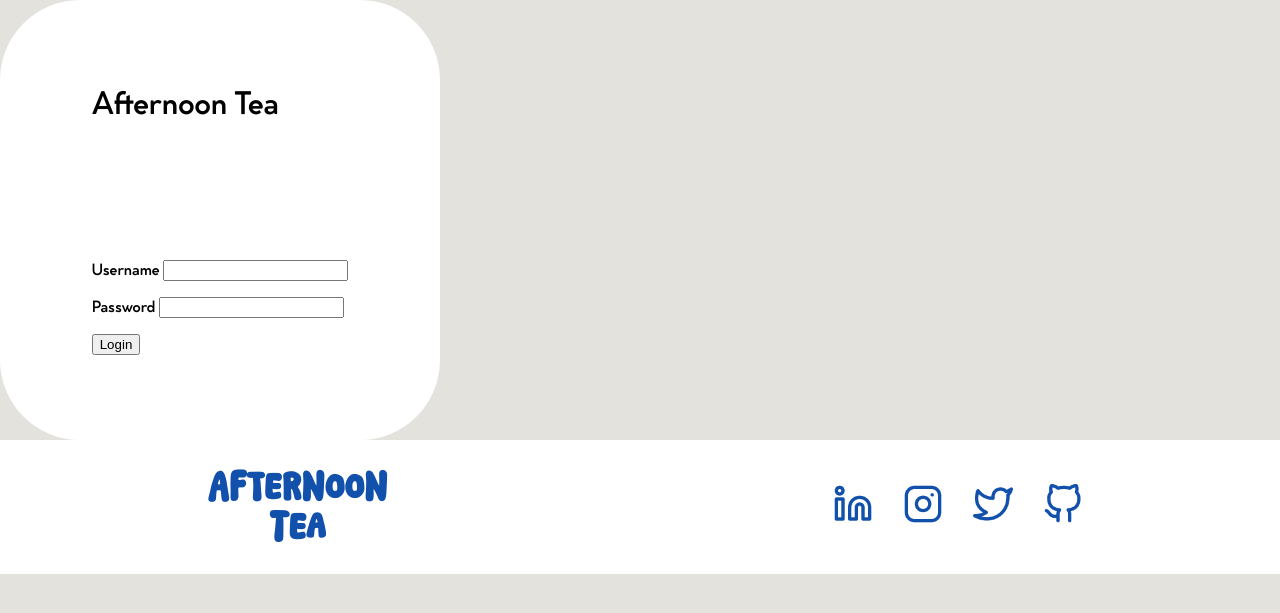
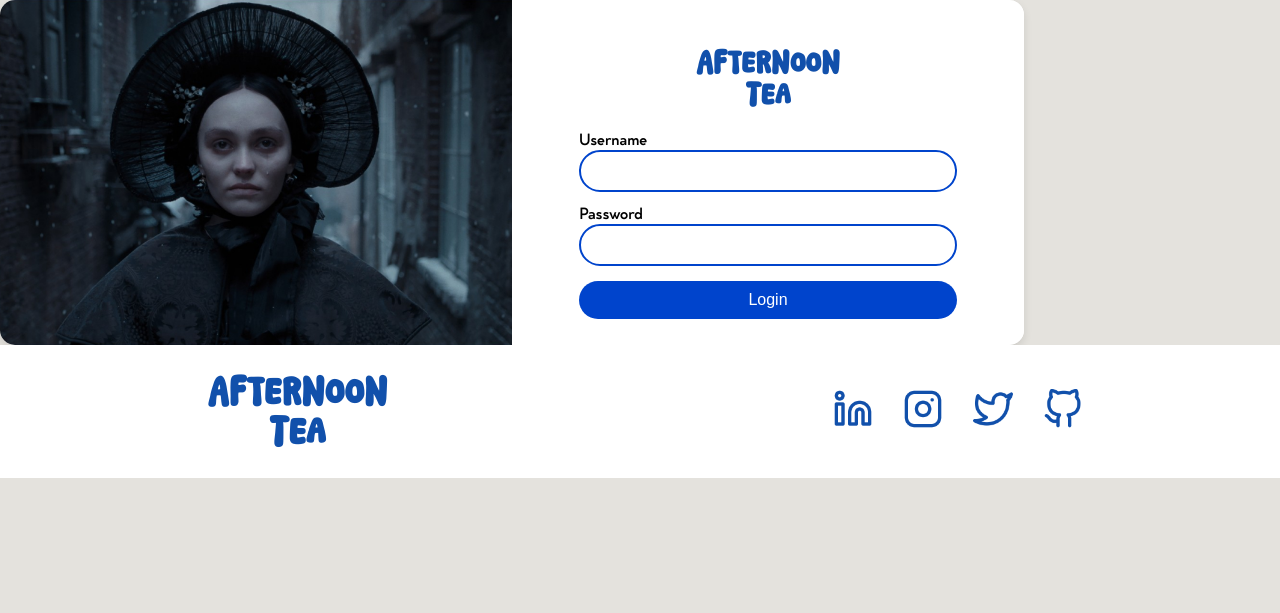
Before and after one commit to jwnaina/personalblog, a PHP site: page /loginpage/login.php in a window 1280 px wide. Shown: the part 86-699 px from the top of the page. Run offline with PHP 8.4, Linux system fonts and the light colour scheme.

Commit message:
login image

```diff
--- a/src/loginpage/login.php
+++ b/src/loginpage/login.php
@@ -50,21 +50,21 @@
    </head>
    <body>
       <?php include('../global/nav.html'); ?>
-      <div class="containermain">
+
+      <div class="container">
+         <div class="image-section">
+            <img src="../assets/images/banner-image.png" alt="Banner Image">
+         </div>
          <div class="login-panel">
             <h1>Afternoon Tea</h1>
             <form action="" method="POST">
-               <p>
                   <label>Username</label>
                   <input type="text" name="username">
-               </p>
-               <p>
+
                   <label>Password</label>
                   <input type="password" name="pass">
-               </p>
-               <p>
+
                   <button class="btn" type="submit">Login</button>
-               </p>
             </form>
          </div>
       </div>
--- a/src/styles/loginpage.css
+++ b/src/styles/loginpage.css
@@ -1,10 +1,63 @@
 .login-panel {
-    background-color: white;
-    padding: 20px;
-    max-width: 400px;
-    min-height: 400px;
+        display: flex;
+        flex-direction: column;
+        justify-content: center;
+        align-items: center;
+        padding: 20px;
+        background-color: #ffffff;
+}
+
+.login-panel h1 {
+    font-family: 'Corner-Cafe';
+    color: #1150AB;
+    width: 150px;
+    text-align: center;
+}
+
+.login-panel form {
+    display: flex;
+    flex-direction: column;
+    width: 80%;
+  }
+
+  .login-panel form input {
+    margin-bottom: 15px;
+    padding: 10px;
+    font-size: 1rem;
+    border: 2px solid #0044cc;
+    border-radius: 25px;
+    outline: none;
+  }
+
+
+  .login-panel form button {
+    padding: 10px;
+    font-size: 1rem;
+    color: white;
+    background-color: #0044cc;
+    border: none;
+    border-radius: 25px;
+    cursor: pointer;
+    transition: background-color 0.3s;
+  }
+
+
+  .login-panel form button:hover {
+    background-color: #0033aa;
+  }
+
+.container {
     display: grid;
-    align-items: center;
-    justify-content: center;
-    border-radius: 80px;
+    grid-template-columns: 1fr 1fr;
+    width: 80%;
+    height: 70%;
+    background-color: #ffffff;
+    border-radius: 15px;
+    overflow: hidden;
+    box-shadow: 0 4px 8px rgba(0, 0, 0, 0.1);
 }
+.image-section img {
+    width: 100%;
+    height: 100%;
+    object-fit: cover;
+  }
```
Also changed, not shown: src/assets/images/banner-image.png (added).
